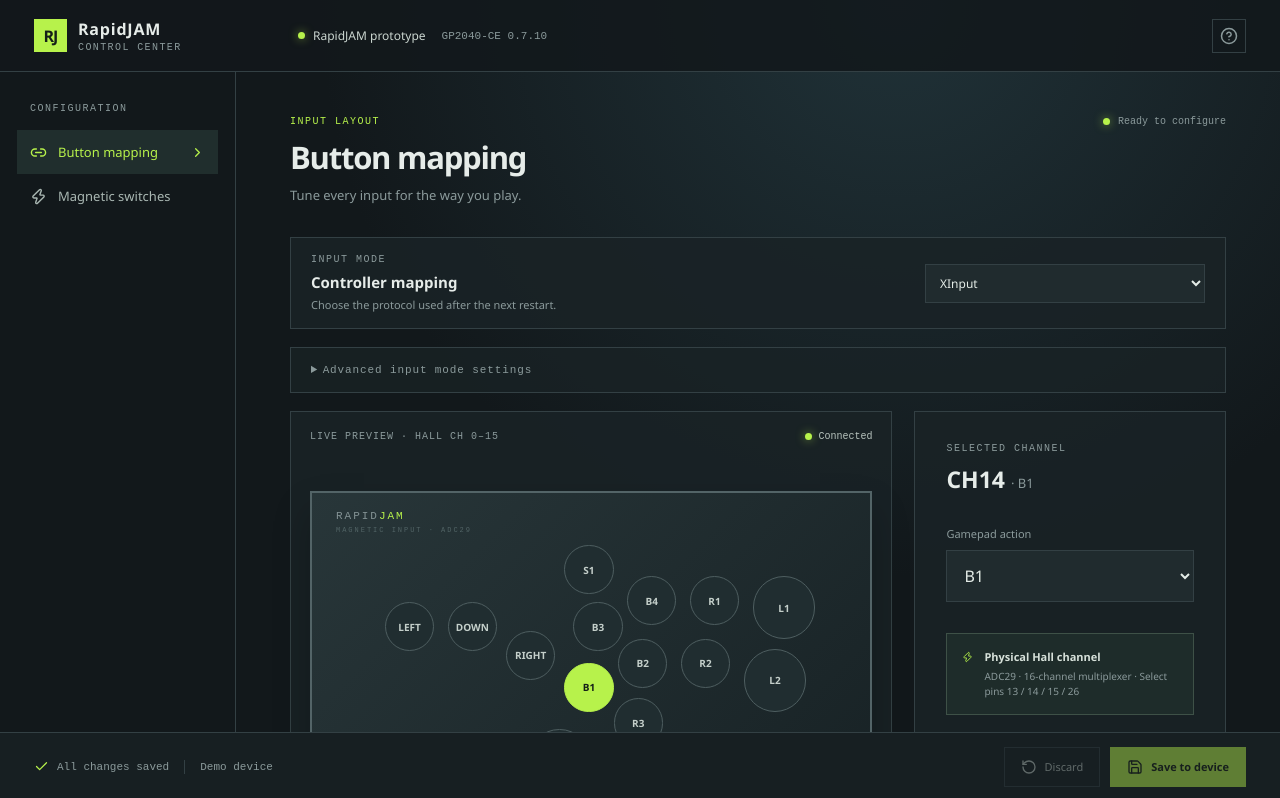
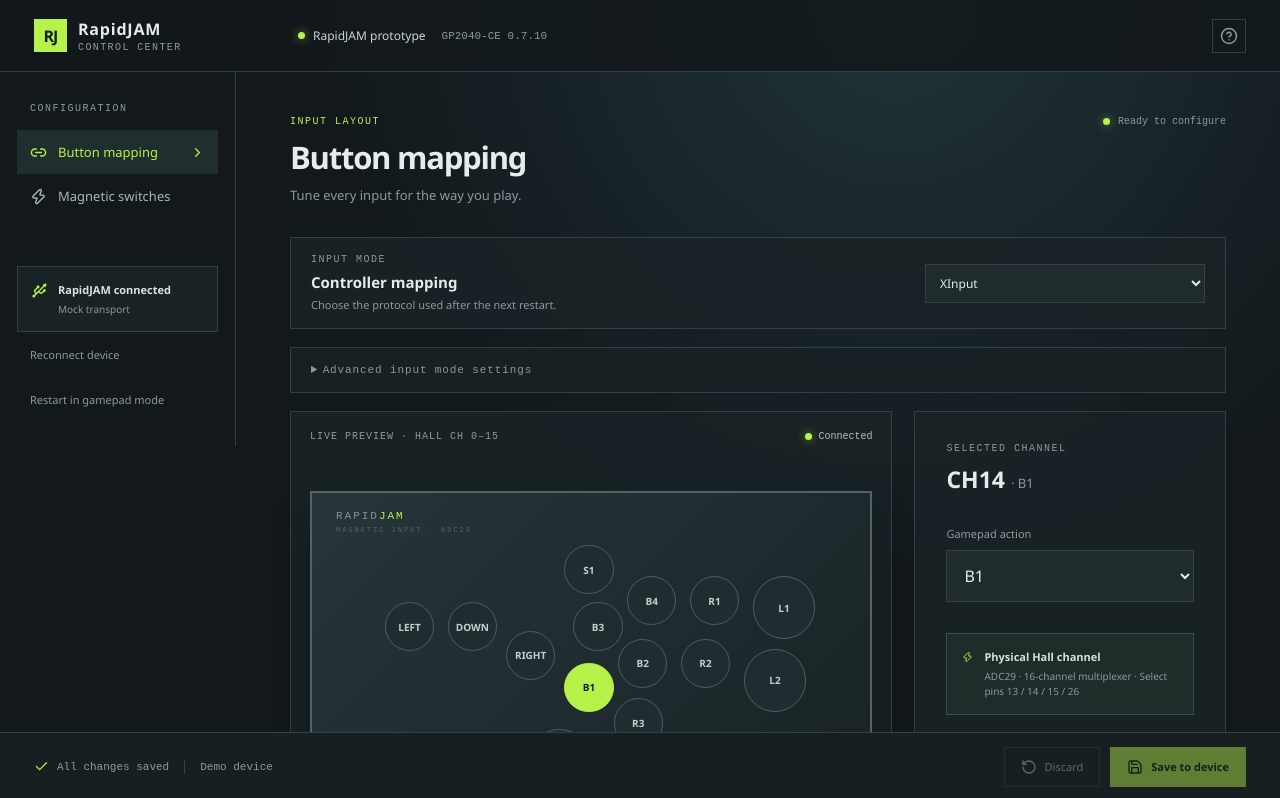
Before and after one commit to matzy/rapidjam-configurator, a React (Vite) app: page / in a window 1280 px wide. Shown: the top 798 px of the page. Built offline with nearby package versions, Linux system fonts and the light colour scheme.

Commit message:
位置を調整

```diff
--- a/src/styles.css
+++ b/src/styles.css
@@ -69,3 +69,7 @@
 .calibration-workspace .controller-key.calibration-error { color: #182119; border-color: #d46b5e; background: #ef9b91; }
 .calibration-workspace .controller-key.calibration-reading { color: #ffffff; border-color: #5ba8f5; background: #2676c5; box-shadow: 0 0 0 3px rgba(38,118,197,.3); }
 .calibration-stage-baseline .controller-key.calibration-waiting { color: #c4cfca; border-color: #4e5e60; background: #202d30; }
+
+/* Keep navigation and device actions visible while the main workspace scrolls. */
+.sidebar { position: sticky; top: 12px; align-self: start; max-height: calc(100dvh - var(--actionbar-height) - 84px); overflow-y: auto; }
+.sidebar-foot { margin-top: 3em; }
```
